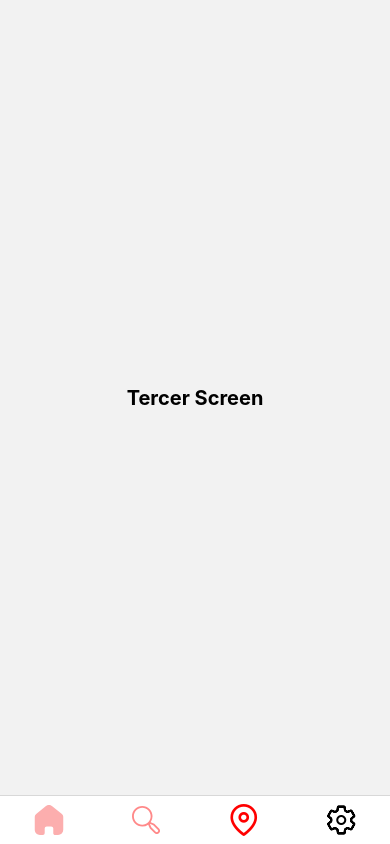
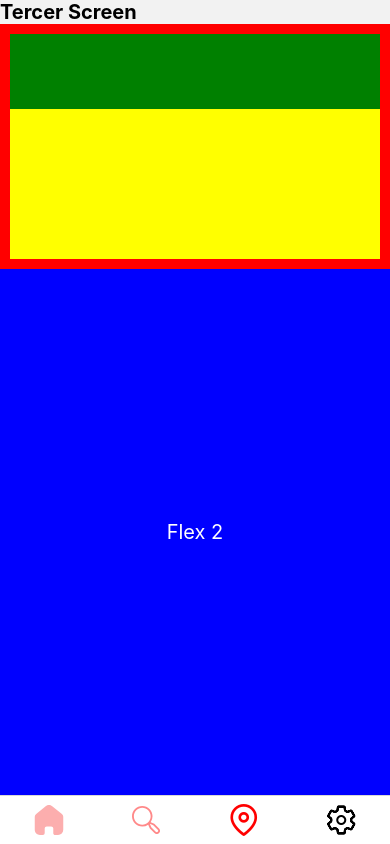
Before and after one commit to SamNick09/chicas-programadoras-, a React Native app: screen /ThirdScreen in a window 390 px wide. Built offline with nearby package versions, Linux system fonts and the light colour scheme.

Commit message:
cambio en tercera

```diff
--- a/screens/Third/index.js
+++ b/screens/Third/index.js
@@ -3,8 +3,29 @@ import { View, Text } from "react-native";
 
 const ThirdScreen = () => {
   return (
-    <View style={{ flex: 1, justifyContent: "center", alignItems: "center" }}>
+    <View style={{ flex: 1 }}>
       <Text style={{ fontWeight: "700", fontSize: 20 }}>Tercer Screen</Text>
+      <View
+        style={{
+          flex: 3,
+          backgroundColor: "red",
+          padding: 10,
+        }}
+      >
+        <View style={{ backgroundColor: "green", flex: 1 }} />
+        <View style={{ backgroundColor: "yellow", flex: 2 }} />
+      </View>
+
+      <View
+        style={{
+          flex: 7,
+          backgroundColor: "blue",
+          justifyContent: "center",
+          alignItems: "center",
+        }}
+      >
+        <Text style={{ color: "white", fontSize: 20 }}>Flex 2</Text>
+      </View>
     </View>
   );
 };
```
